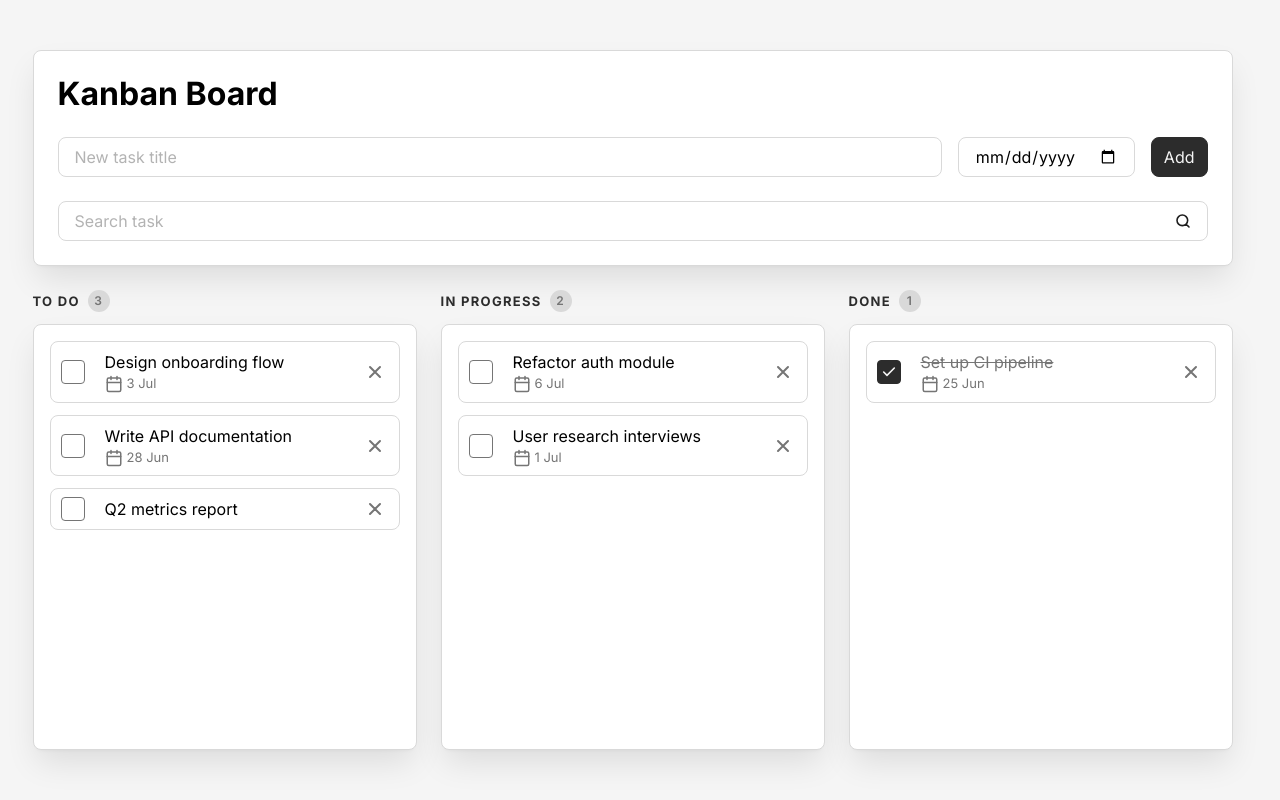
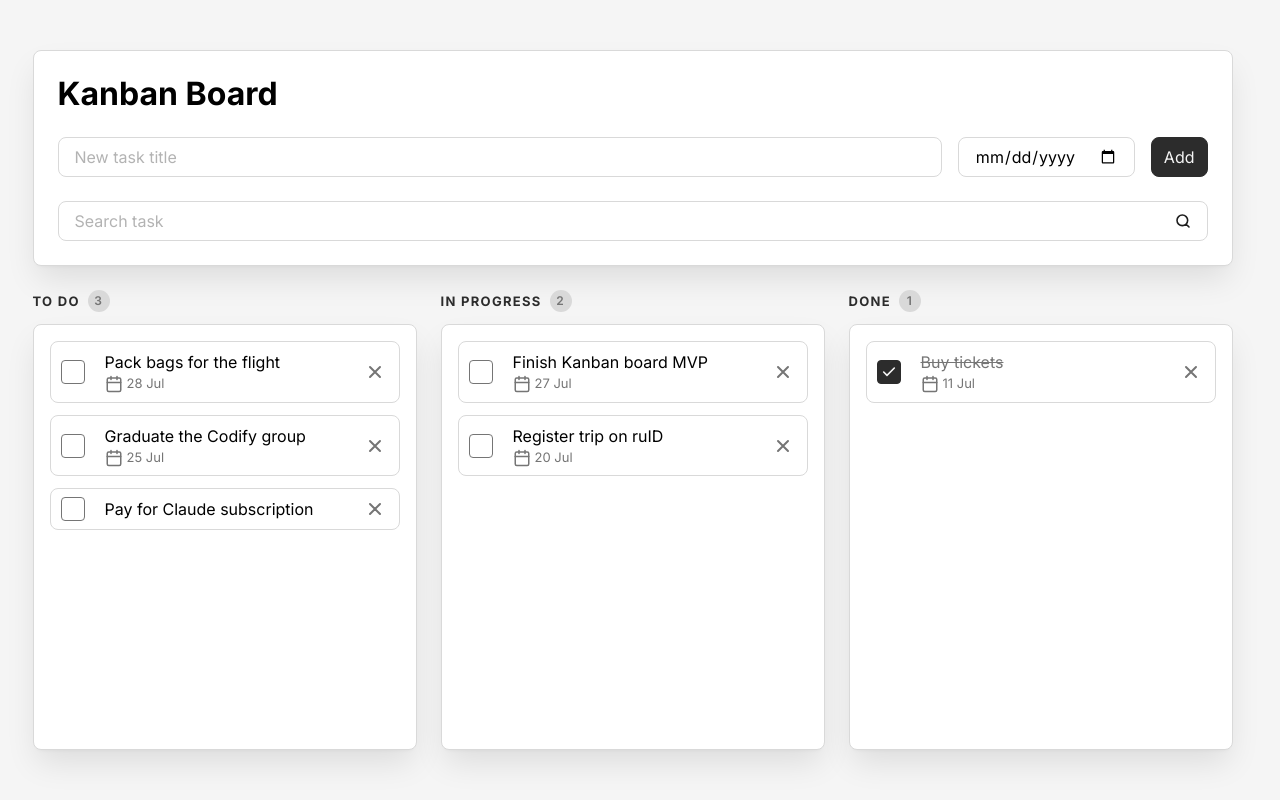
Before and after one commit to LeeHerisson/kanban-board, a React (Vite) app: page / in a window 1280 px wide. Built offline with nearby package versions, Linux system fonts and the light colour scheme.

Commit message:
chore(.gitignore): add new files in .gitgnore

```diff
--- a/src/components/Card/Card.tsx
+++ b/src/components/Card/Card.tsx
@@ -6,7 +6,7 @@ type CardProps = {
   columnStatus: string;
   id: string;
   title: string;
-  date: string | null;
+  dueDate: string | null;
   onDeleteTask: (id: string) => void;
   onToggleTask: (id: string) => void;
 };
@@ -17,7 +17,7 @@ const Card = (props: CardProps) => {
     columnStatus,
     id,
     title,
-    date,
+    dueDate,
     onDeleteTask,
     onToggleTask,
   } = props;
@@ -35,7 +35,7 @@ const Card = (props: CardProps) => {
         <label className={styles.cardLabel} htmlFor={id}>
           {title}
         </label>
-        {date && (
+        {dueDate && (
           <p className={styles.cardDate}>
             <svg
               width="18"
@@ -51,7 +51,7 @@ const Card = (props: CardProps) => {
               <rect x="3" y="4" width="18" height="18" rx="2" />
               <path d="M3 10h18M8 2v4M16 2v4" />
             </svg>
-            {formatDate(date)}
+            {formatDate(dueDate)}
           </p>
         )}
       </div>
--- a/src/components/Kanban/Kanban.mocks.ts
+++ b/src/components/Kanban/Kanban.mocks.ts
@@ -9,38 +9,38 @@ export const INITIAL_COLUMNS: Column[] = [
 export const INITIAL_TASKS: Task[] = [
   {
     id: "task-1",
-    title: "Design onboarding flow",
-    date: "2026-07-03",
+    title: "Pack bags for the flight",
+    dueDate: "2026-07-28",
     status: "todo",
   },
   {
     id: "task-2",
-    title: "Write API documentation",
-    date: "2026-06-28",
+    title: "Graduate the Codify group",
+    dueDate: "2026-07-25",
     status: "todo",
   },
   {
     id: "task-3",
-    title: "Q2 metrics report",
-    date: null,
+    title: "Pay for Claude subscription",
+    dueDate: null,
     status: "todo",
   },
   {
     id: "task-4",
-    title: "Refactor auth module",
-    date: "2026-07-06",
+    title: "Finish Kanban board MVP",
+    dueDate: "2026-07-27",
     status: "in-progress",
   },
   {
     id: "task-5",
-    title: "User research interviews",
-    date: "2026-07-01",
+    title: "Register trip on ruID",
+    dueDate: "2026-07-20",
     status: "in-progress",
   },
   {
     id: "task-6",
-    title: "Set up CI pipeline",
-    date: "2026-06-25",
+    title: "Buy tickets",
+    dueDate: "2026-07-11",
     status: "done",
   },
 ];
--- a/src/components/Kanban/Kanban.tsx
+++ b/src/components/Kanban/Kanban.tsx
@@ -19,7 +19,7 @@ const Kanban = () => {
     const newTask: Task = {
       id: crypto?.randomUUID() ?? Date.now().toString(),
       title: title,
-      date: date,
+      dueDate: date,
       isOverdue: false,
       status: "todo",
     };
--- a/src/types/types.ts
+++ b/src/types/types.ts
@@ -3,7 +3,7 @@ export type TaskStatus = "todo" | "in-progress" | "done" | "new";
 export interface Task {
   id: string;
   title: string;
-  date: string | null;
+  dueDate: string | null;
   isOverdue?: boolean;
   status: TaskStatus;
 }
```
Also changed, not shown: 1 other file (tests, documents, lock files or other folders).
